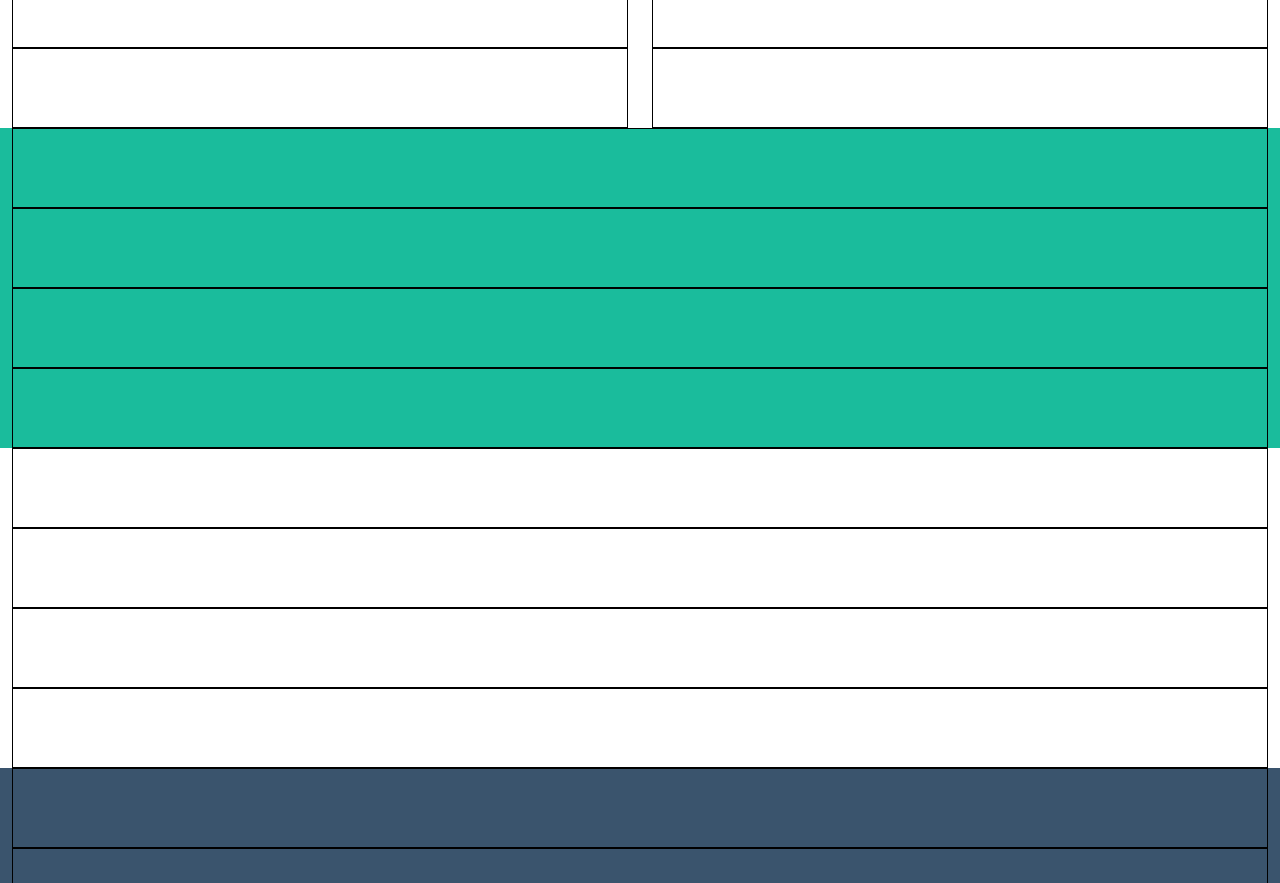
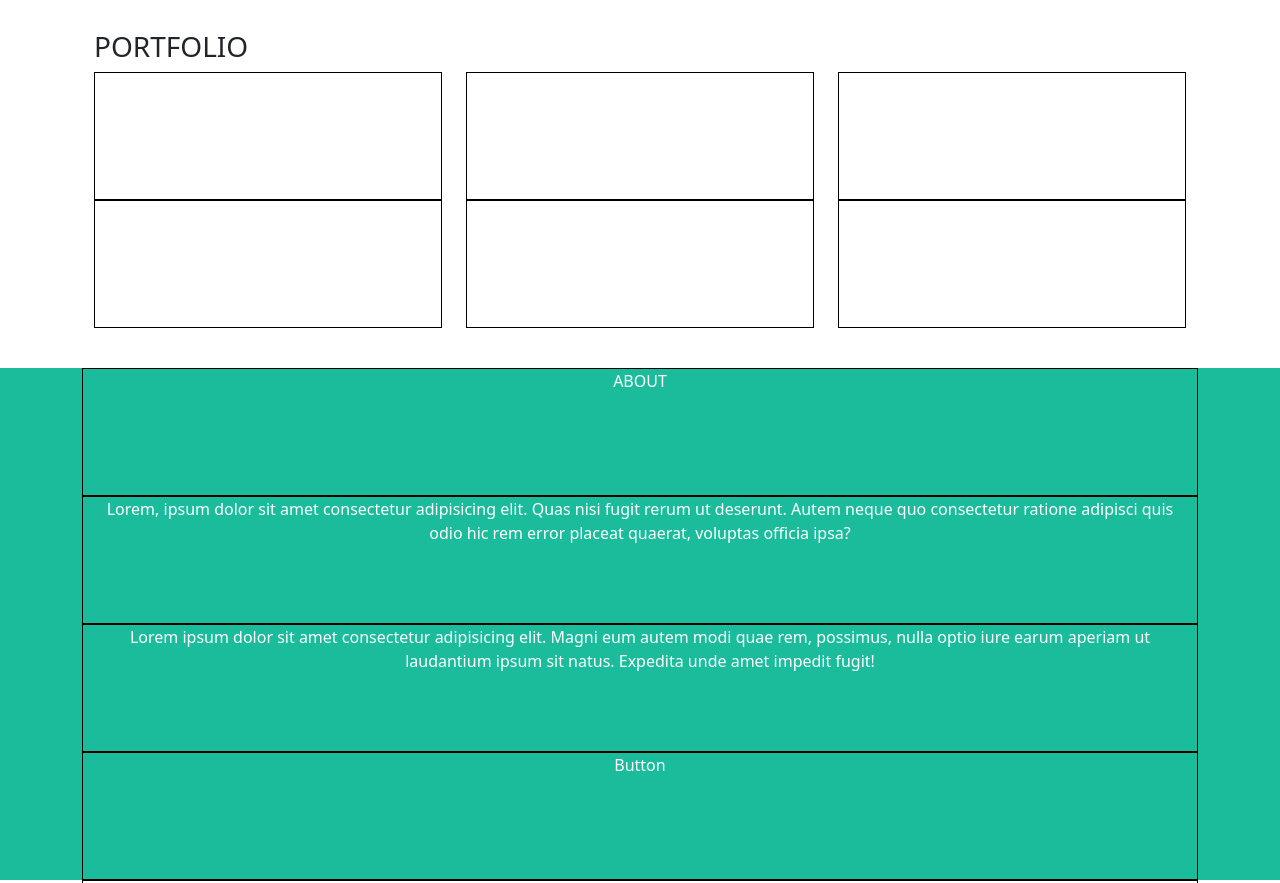
Before and after one commit to GvMazzon25/html-css-bootstrap-freelancer, a plain HTML site: page index.html in a window 1280 px wide. Shown: the part 440-1323 px from the top of the page. Drawn offline with nearby package versions, Linux system fonts and the light colour scheme.

Commit message:
corrections

```diff
--- a/css/style.css
+++ b/css/style.css
@@ -1,6 +1,6 @@
 /*Default*/
 .default{
-    height: 10vh;
+    height: 16vh;
     border-color: #000;
     border-width: 1px;
     border-style: solid;
@@ -26,3 +26,7 @@
 .margin-auto{
     margin: auto;
 }
+
+.mrg-btt{
+    margin-bottom: 5vh;
+}
--- a/index.html
+++ b/index.html
@@ -9,14 +9,15 @@
     <link rel="stylesheet" href="./css/style.css">
 </head>
 <body>
-    <div class="container-fluid">
+    <div class="container-fluid mrg-btt">
         <header class="row">
             <div class="col-12 color-1">
                 <h2 >START BOOTSTRAP</h2>
             </div>
             <div class="col-12 color-2">
+                <div class="container margin-auto">
                     <section class="row">
-                    <div class=" col-xs-10 col-sm-8 col-md-7 col-lg-5 margin-auto">
+                        <div class=" col-xs-12">
                             <div class="row row-cols-1">
                                 <div class="col default">Img</div>
                                 <div class="col default">START BOOTSTRAP</div>
@@ -25,64 +26,86 @@
                         </div>
                     </section>
                 </div>
+            </div>
         </header>
     </div>
-    <main class="container-fluid">
-        <section class="row">
+    <main class="container-fluid mrg-btt">
+        <section class="row mrg-btt">
             <div class="col-12">
+                <div class="container margin-auto">
                     <h3>PORTFOLIO</h3>
                 <div class="row">
-                    <section class="col-xs-12 col-md-6 col-md-6">
+                    <section class="col-xs-12 col-md-6 col-lg-4">
                         <div class="default"></div>
                     </section>
-                    <section class="col-xs-12 col-md-6">
+                    <section class="col-xs-12 col-md-6 col-lg-4">
                         <div class="default"></div>
                     </section>
-                    <section class="col-xs-12 col-md-6">
+                    <section class="col-xs-12 col-md-6 col-lg-4">
                         <div class="default"></div>
                     </section>
-                    <section class="col-xs-12 col-md-6">
+                    <section class="col-xs-12 col-md-6 col-lg-4">
                         <div class="default"></div>
                     </section>
-                    <section class="col-xs-12 col-md-6">
+                    <section class="col-xs-12 col-md-6 col-lg-4">
                         <div class="default"></div>
                     </section>
-                    <section class="col-xs-12 col-md-6">
+                    <section class="col-xs-12 col-md-6 col-lg-4">
                         <div class="default"></div>
                     </section>
                 </div>
                 </div>
+            </div>
         </section>
         <section class="row color-2">
-            <div class="col-12">
-                <div class="default"></div>
-                <div class="default"></div>
-                <div class="default"></div>
-                <div class="default"></div>
+                <div class="col-12 color-2">
+                    <div class="container margin-auto">
+                        <section class="row">
+                            <div class=" col-12">
+                                <div class="row row-cols-1">
+                                    <div class="col default">ABOUT</div>
+                                    <div class="col default">Lorem, ipsum dolor sit amet consectetur adipisicing elit. Quas nisi fugit rerum ut deserunt. Autem neque quo consectetur ratione adipisci quis odio hic rem error placeat quaerat, voluptas officia ipsa?</div>
+                                    <div class="col default">Lorem ipsum dolor sit amet consectetur adipisicing elit. Magni eum autem modi quae rem, possimus, nulla optio iure earum aperiam ut laudantium ipsum sit natus. Expedita unde amet impedit fugit!</div>
+                                    <div class="col default">Button</div>
+                                </div>
+                            </div>
+                        </section>
+                    </div>
                 </div>
         </section>
         <section class="row">
             <div class="col-12">
-                <div class="default"></div>
-                <div class="default"></div>
-                <div class="default"></div>
-                <div class="default"></div>
+                <div class="container margin-auto">
+                    <section class="row">
+                        <div class=" col-12">
+                                <div class="row row-cols-1">
+                                    <div class="col default">CONTACT</div>
+                                    <div class="col default">Name</div>
+                                    <div class="col default">Button</div>
+                                </div>
+                        </div>
+                    </section>
+                </div>
             </div>
         </section>
     </main>
     <footer class="container-fluid">
         <section class="row">
             <div class="col-12 color-3">
+                <div class="container margin-auto">
                     <div class="default"></div>
                     <div class="default"></div>
                     <div class="default"></div>
                     <div class="default"></div>
                 </div>
+            </div>
             <div class="col-12 color-1">
+                <div class="container margin-auto">
                     <div class="default"></div>
                     <div class="default"></div>
                     <div class="default"></div>
                     <div class="default"></div>
+                </div>
             </div>
         </section>
     </footer>
```
Lines whose indentation alone changed are shown as unchanged.
